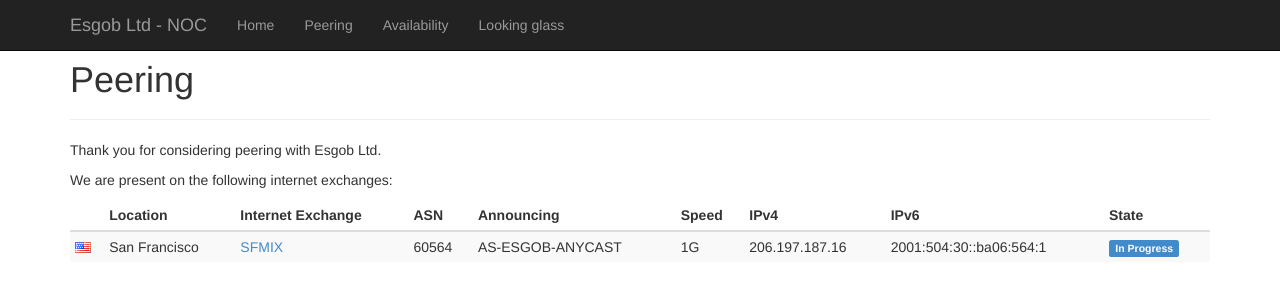
After one commit to flyworker/nocwebsite, a Python web app: template templates/peering.html in a window 1280 px wide. The commit adds this page. Shown: the top 300 px of the page. Run offline with Jinja, Linux system fonts and the light colour scheme; the template is opened without the code that fills it, so the values that code supplies are empty; some libraries are stand-ins or nearby versions.

Commit message:
Added peering tab with SFMIX static entry

```diff
--- a/templates/layout.html
+++ b/templates/layout.html
@@ -49,6 +49,7 @@
             <div class="collapse navbar-collapse">
               <ul class="nav navbar-nav">
                 {{ navlink("index","Home") }}
+                {{ navlink("peering","Peering") }}
                 {{ navlink("availability","Availability") }}
                 {{ navlink("looking_glass","Looking glass") }}
               </ul>
--- /dev/null
+++ b/templates/peering.html
@@ -0,0 +1,38 @@
+{% extends "layout.html" %}
+{% block title %}Esgob Ltd - Peering - AS30746 AS60564{% endblock %}
+{% block body %}
+        <div class="page-header">
+            <h1>Peering</h1>
+        </div>
+
+        <div><p>Thank you for considering peering with Esgob Ltd.</p><p>We are present on the following internet exchanges:</p></div>
+
+      <table class="table table-striped table-condensed">
+        <thead>
+          <tr>
+            <th> </th>
+            <th>Location</th>
+            <th>Internet Exchange</th>
+            <th>ASN</th>
+            <th>Announcing</th>
+            <th>Speed</th>
+            <th>IPv4</th>
+            <th>IPv6</th>
+            <th>State</th>
+          </tr>
+        </thead>
+        <tbody>
+          <tr>
+            <td><img src="static/images/flags/us.gif"/></td>
+            <td>San Francisco</td>
+            <td><a href="http://www.sfmix.org">SFMIX</a></td>
+            <td>60564</td>
+            <td>AS-ESGOB-ANYCAST</td>
+            <td>1G</td>
+            <td>206.197.187.16</td>
+            <td>2001:504:30::ba06:564:1</td>
+            <td><span class="label label-primary">In Progress</span></td>
+          </tr>
+      </table>
+
+{% endblock %}
--- a/templates/test.html
+++ /dev/null
@@ -1,4 +0,0 @@
-{% extends "layout.html" %}
-{% block title %}Esgob Ltd - NOC Network Operations - AS30746 AS60564{% endblock %}
-{% block body %}
-{% endblock %}
```
Also changed, not shown: main.py (+4 -4 lines), 1 other file.
